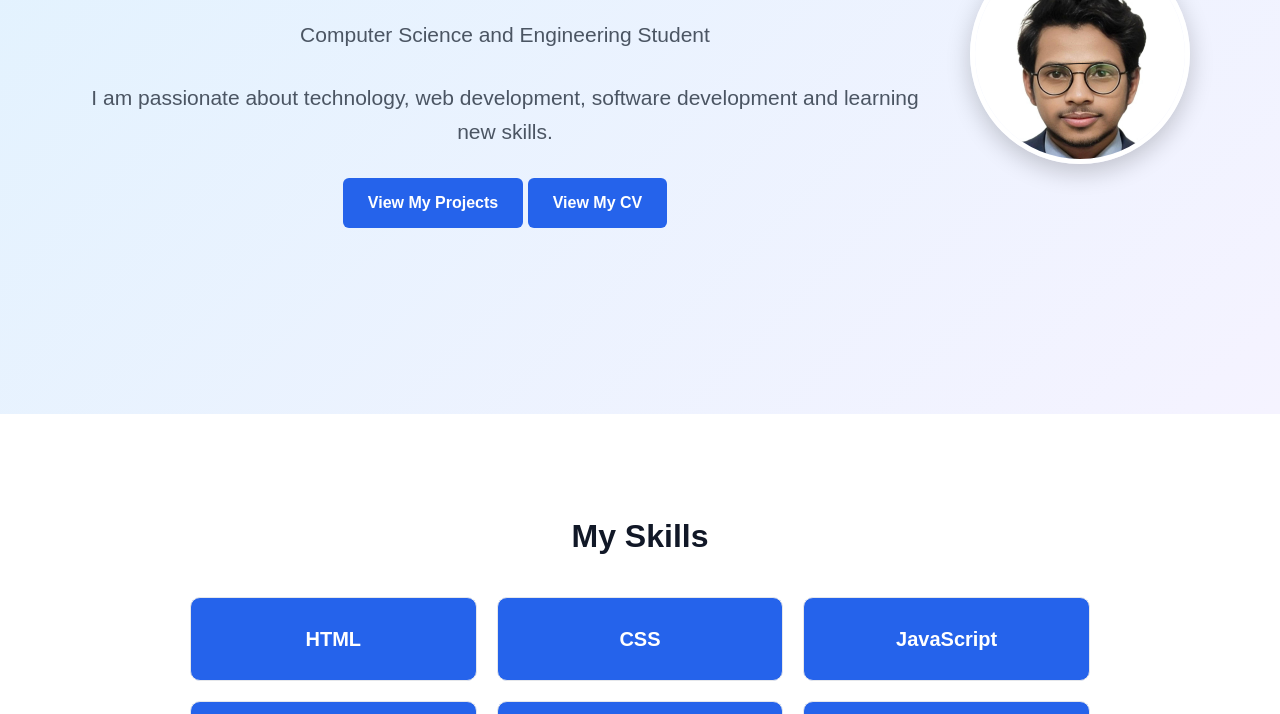
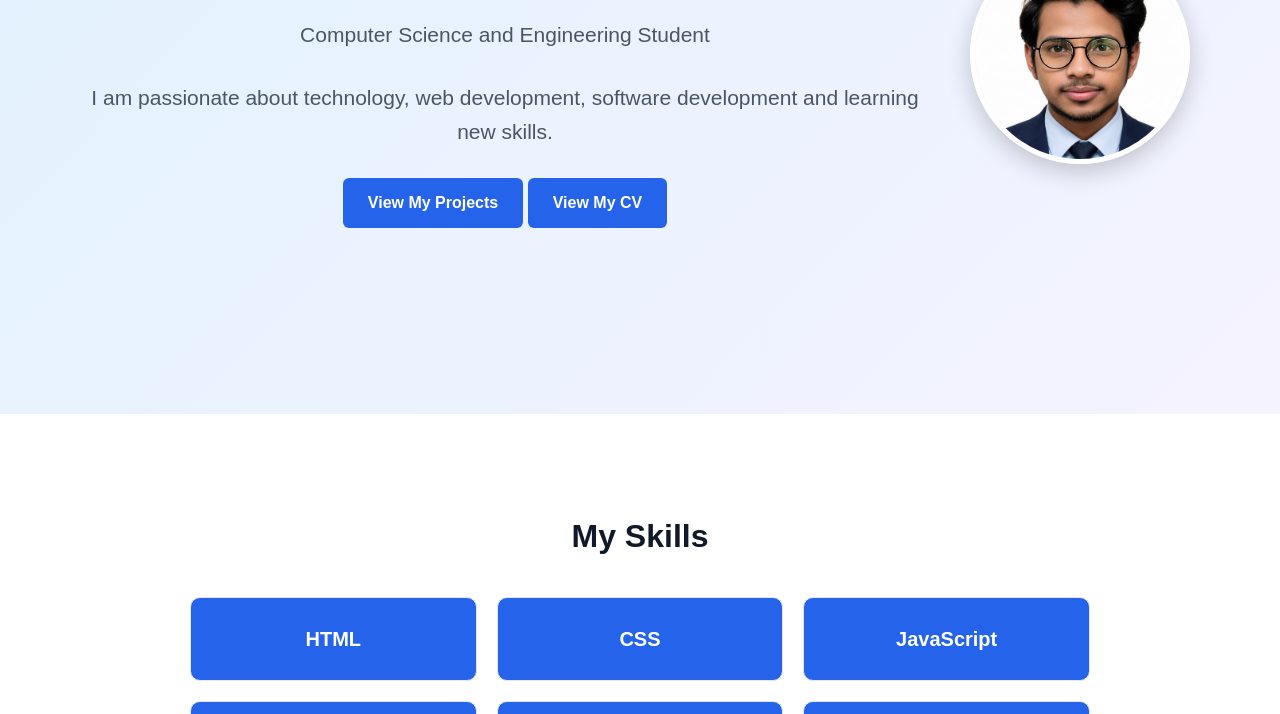
Before and after one commit to zubayerahmed381-source/my-portfolio, a plain HTML site: page index.html in a window 1280 px wide. Shown: the part 386-1100 px from the top of the page. Drawn offline with Linux system fonts and the light colour scheme.

Commit message:
Add files via upload

```diff
--- a/index.html
+++ b/index.html
@@ -93,7 +93,7 @@
             <div class="hero-photo">
 
                 <img
-                    src="assets/profile.jpg"
+                    src="assets/profile (2).jpg"
                     alt="SM Zubayer Ahmed"
                 >
 
```
